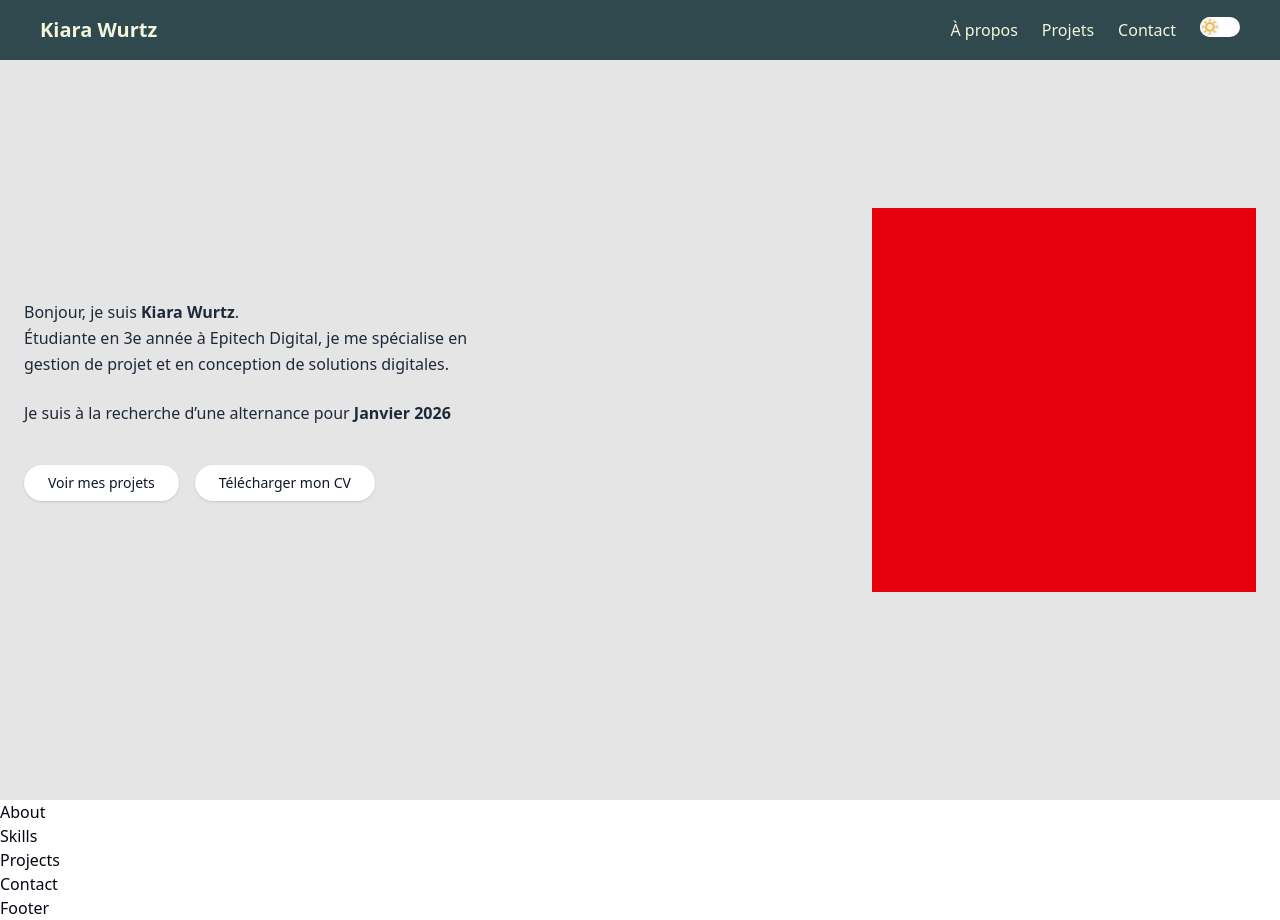
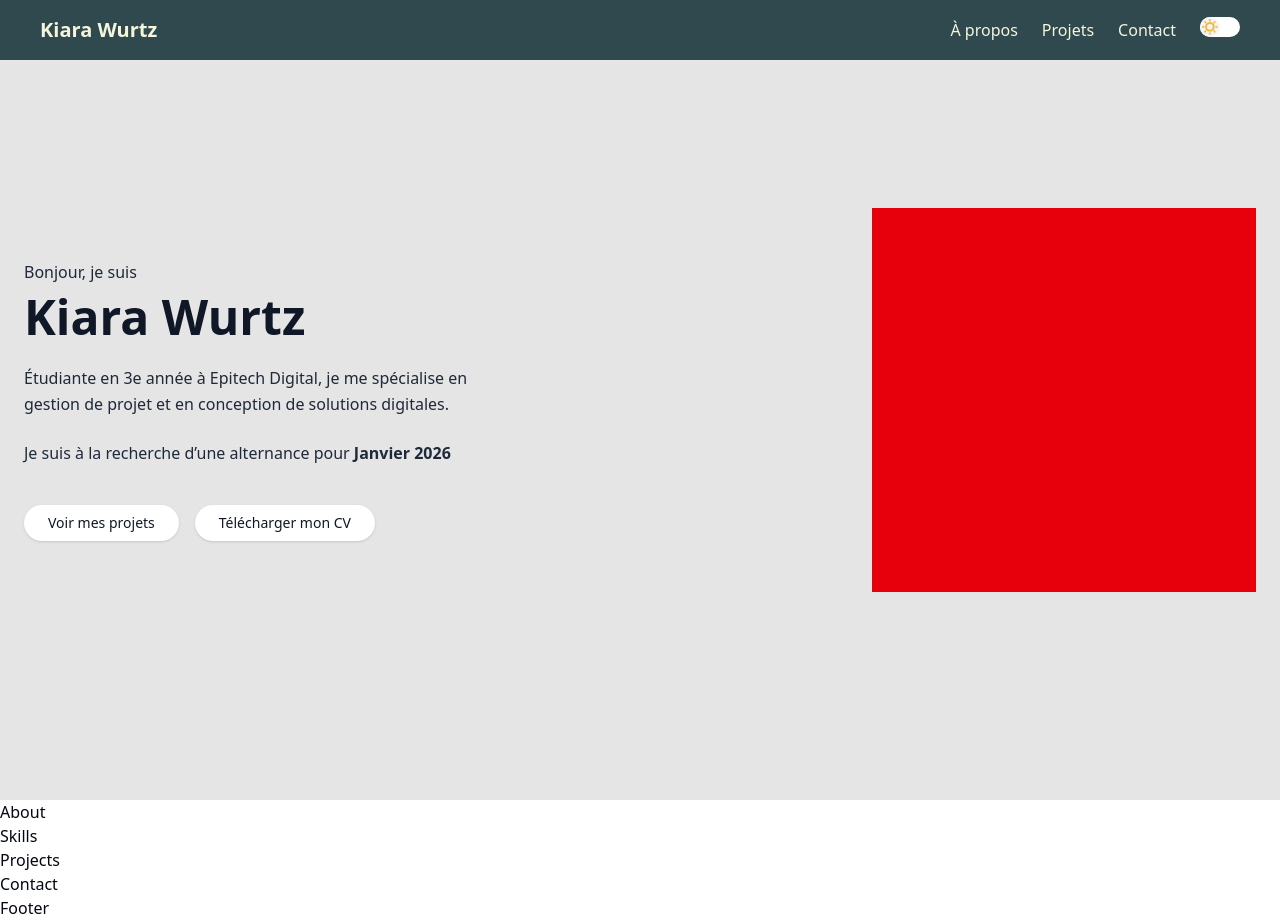
Before and after one commit to Kiaraw/portfolio, a Next.js app in the folder front/: page / in a window 1280 px wide. Built offline with nearby package versions, Linux system fonts and the light colour scheme.

Commit message:
UPD, modif de l'apparition du nom dans le texte

```diff
--- a/front/components/Hero.tsx
+++ b/front/components/Hero.tsx
@@ -8,10 +8,17 @@ export default function Hero() {
 
         {/* Colonne gauche : texte */}
 <div className="space-y-6">
+  <div className="space-y-2">
     <p className="text-base leading-relaxed text-gray-800 max-w-md">
-            Bonjour, je suis{" "}
-            <span className="font-semibold">Kiara Wurtz</span>.
-            <br />
+      Bonjour, je suis
+    </p>
+
+    <h1 className="text-4xl md:text-5xl font-semibold text-gray-900">
+      Kiara Wurtz
+    </h1>
+  </div>
+
+  <p className="text-base leading-relaxed text-gray-800 max-w-md">
     Étudiante en 3e année à Epitech Digital, je me spécialise en gestion de
     projet et en conception de solutions digitales.
   </p>
@@ -33,6 +40,7 @@ export default function Hero() {
   </div>
 </div>
 
+
         {/* Colonne droite : photo */}
         <div className="flex justify-center md:justify-end">
           <div className="w-full max-w-sm aspect-square bg-red-600">
```
Lines whose indentation alone changed are shown as unchanged.
